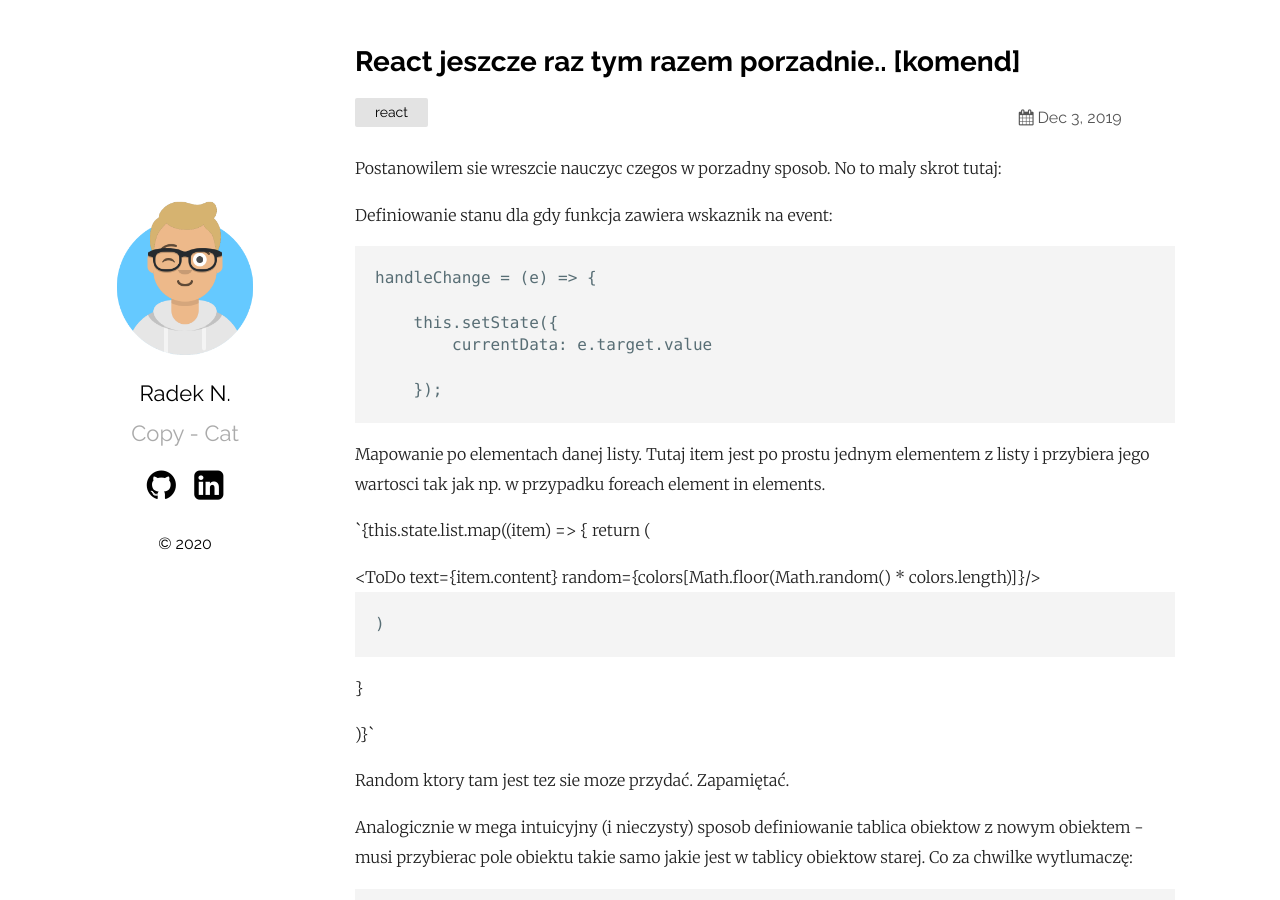
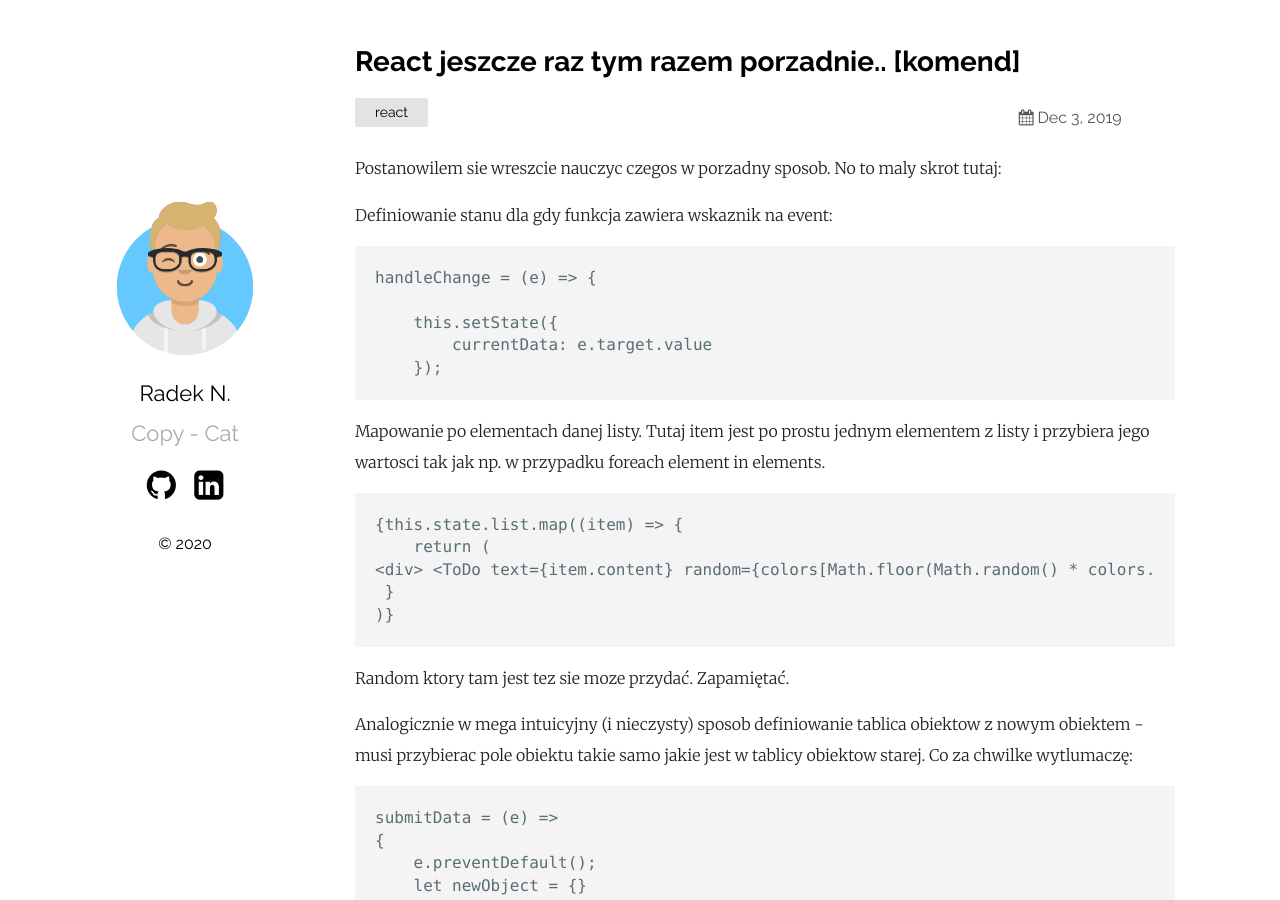
Before and after one commit to rnied137/szelma139.github.io, a Jekyll site: the page built from _posts/2019-26-01-React-let's-start-again.markdown, in a window 1280 px wide and 900 px high. Built offline with Jekyll 4.4.1, drawn with Linux system fonts in a browser that asks for light colours.

Commit message:
Update 2019-26-01-React-let's-start-again.markdown

````diff
--- a/_posts/2019-26-01-React-let's-start-again.markdown
+++ b/_posts/2019-26-01-React-let's-start-again.markdown
@@ -14,21 +14,18 @@ handleChange = (e) => {
 
     this.setState({
         currentData: e.target.value
-
     });
 ```
 
 Mapowanie po elementach danej listy. Tutaj item jest po prostu jednym elementem z listy i przybiera jego wartosci tak jak np. w przypadku foreach element in elements.
 
-`{this.state.list.map((item) => {
+```
+{this.state.list.map((item) => {
     return (
-<div> <ToDo text={item.content} random={colors[Math.floor(Math.random() * colors.length)]}/> </div>
-    )
-
-}
-
-)}`
-
+<div> <ToDo text={item.content} random={colors[Math.floor(Math.random() * colors.length)]}/> </div>   )
+ }
+)}
+```
 Random ktory tam jest tez sie moze przydać. Zapamiętać.
 
 Analogicznie w mega intuicyjny (i nieczysty) sposob definiowanie tablica obiektow z nowym obiektem - musi przybierac pole obiektu takie samo jakie jest w tablicy obiektow starej. Co za chwilke wytlumaczę:
````
